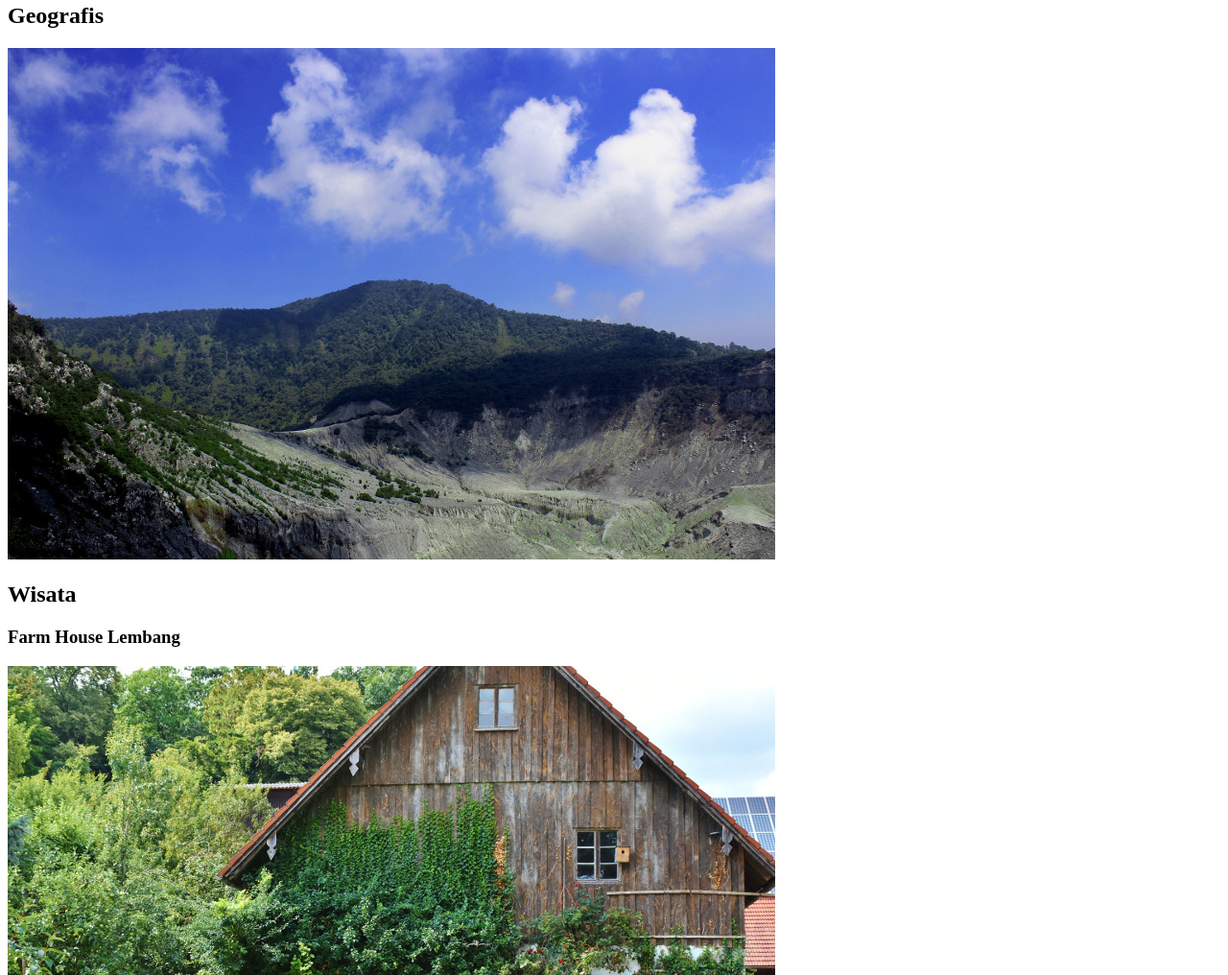
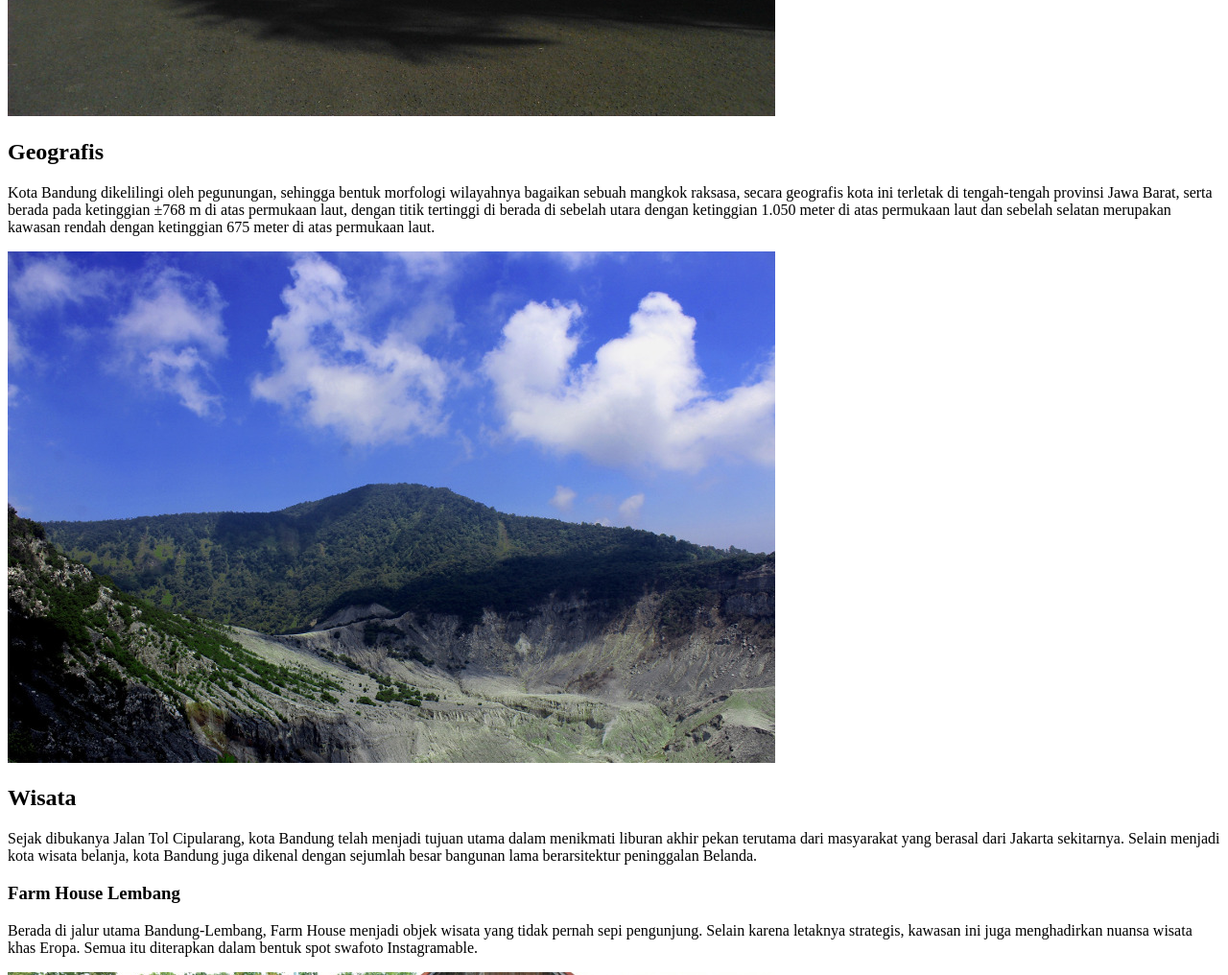
Before and after one commit to coffenme/basic-web, a plain HTML site: page index.html in a window 1280 px wide. Shown: the part 856-1872 px from the top of the page at 96% size. Drawn offline with Linux system fonts and the light colour scheme.

Commit message:
adding text to heading content

```diff
--- a/index.html
+++ b/index.html
@@ -12,13 +12,19 @@
         <li>Wisata</li>
     </ul>
     <h2>Sejarah</h2>
+    <p>Kata Bandung berasal dari kata bendung atau bendungan karena terbendungnya sungai Citarum oleh lava Gunung Tangkuban Parahu yang lalu membentuk telaga. Legenda yang diceritakan oleh orang-orang tua di Bandung mengatakan bahwa nama Bandung diambil dari sebuah kendaraan air yang terdiri dari dua perahu yang diikat berdampingan yang disebut perahu bandung yang digunakan oleh Bupati Bandung, R.A. Wiranatakusumah II, untuk melayari Ci Tarum dalam mencari tempat kedudukan kabupaten yang baru untuk menggantikan ibu kota yang lama di Dayeuhkolot.</p>
+    Berdasarkan filosofi Sunda, kata Bandung juga berasal dari kalimat Nga-Bandung-an Banda Indung, yang merupakan kalimat sakral dan luhur karena mengandung nilai ajaran Sunda. Nga-Bandung-an artinya menyaksikan atau bersaksi. Banda adalah segala sesuatu yang berada di alam hidup yaitu di bumi dan atmosfer, baik makhluk hidup maupun benda mati. Sinonim dari banda adalah harta. Indung berarti Ibu atau Bumi, disebut juga sebagai Ibu Pertiwi tempat Banda berada.
         <img src="assets/image/history.jpg" alt="sejarah">
     <h2>Geografis</h2>
+    <p>Kota Bandung dikelilingi oleh pegunungan, sehingga bentuk morfologi wilayahnya bagaikan sebuah mangkok raksasa, secara geografis kota ini terletak di tengah-tengah provinsi Jawa Barat, serta berada pada ketinggian ±768 m di atas permukaan laut, dengan titik tertinggi di berada di sebelah utara dengan ketinggian 1.050 meter di atas permukaan laut dan sebelah selatan merupakan kawasan rendah dengan ketinggian 675 meter di atas permukaan laut.</p>
         <img src="assets/image/geografis.jpg" alt="geografis">
     <h2>Wisata</h2>
+    <p>Sejak dibukanya Jalan Tol Cipularang, kota Bandung telah menjadi tujuan utama dalam menikmati liburan akhir pekan terutama dari masyarakat yang berasal dari Jakarta sekitarnya. Selain menjadi kota wisata belanja, kota Bandung juga dikenal dengan sejumlah besar bangunan lama berarsitektur peninggalan Belanda.</p>
     <h3>Farm House Lembang</h3>
+    <p>Berada di jalur utama Bandung-Lembang, Farm House menjadi objek wisata yang tidak pernah sepi pengunjung. Selain karena letaknya strategis, kawasan ini juga menghadirkan nuansa wisata khas Eropa. Semua itu diterapkan dalam bentuk spot swafoto Instagramable.</p>
         <img src="assets/image/farm-house.jpg" alt="farm-house">
     <h3>Observatorium Bosscha</h3>
+    <p>Memiliki beberapa teleskop, antara lain, Refraktor Ganda Zeiss, Schmidt Bimasakti, Refraktor Bamberg, Cassegrain GOTO, dan Teleskop Surya. Refraktor Ganda Zeiss adalah jenis teleskop terbesar untuk meneropong bintang. Benda ini diletakkan pada atap kubah sehingga saat teropong digunakan, atap tersebut harus dibuka. Observatorium Bosscha boleh dikunjungi oleh siapa pun, tanpa tiket. Namun, bagi yang ingin menggunakan teleskop Zeiss, wajib mendaftarkan diri. Untuk instansi atau lembaga pendidikan, diberikan jadwal hari Selasa sampai Jumat. Sementara itu, kunjungan individu dibuka setiap hari Sabtu.</p>
         <img src="assets/image/bosscha.jpg" alt="bosscha">
 </body>
 </html>
```
